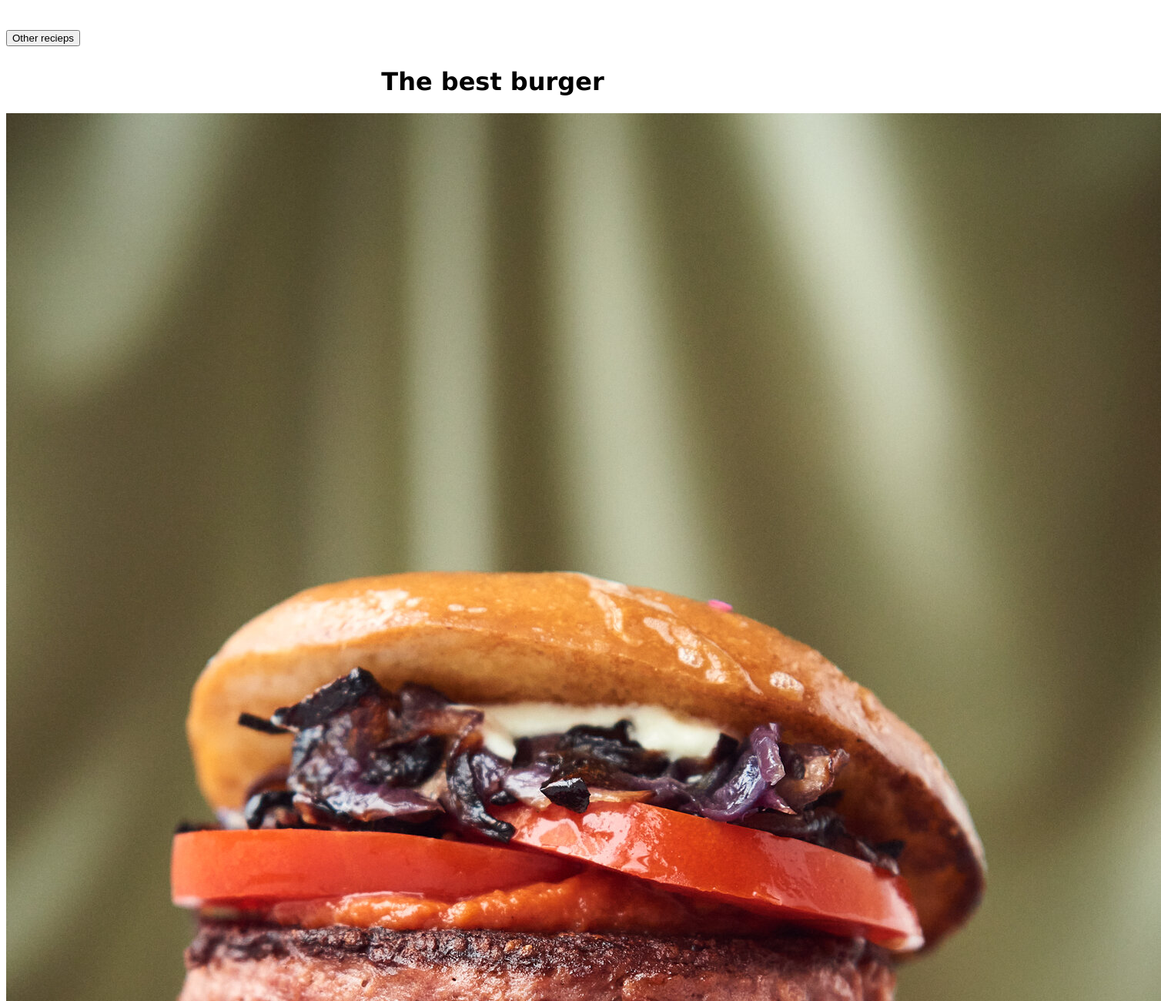
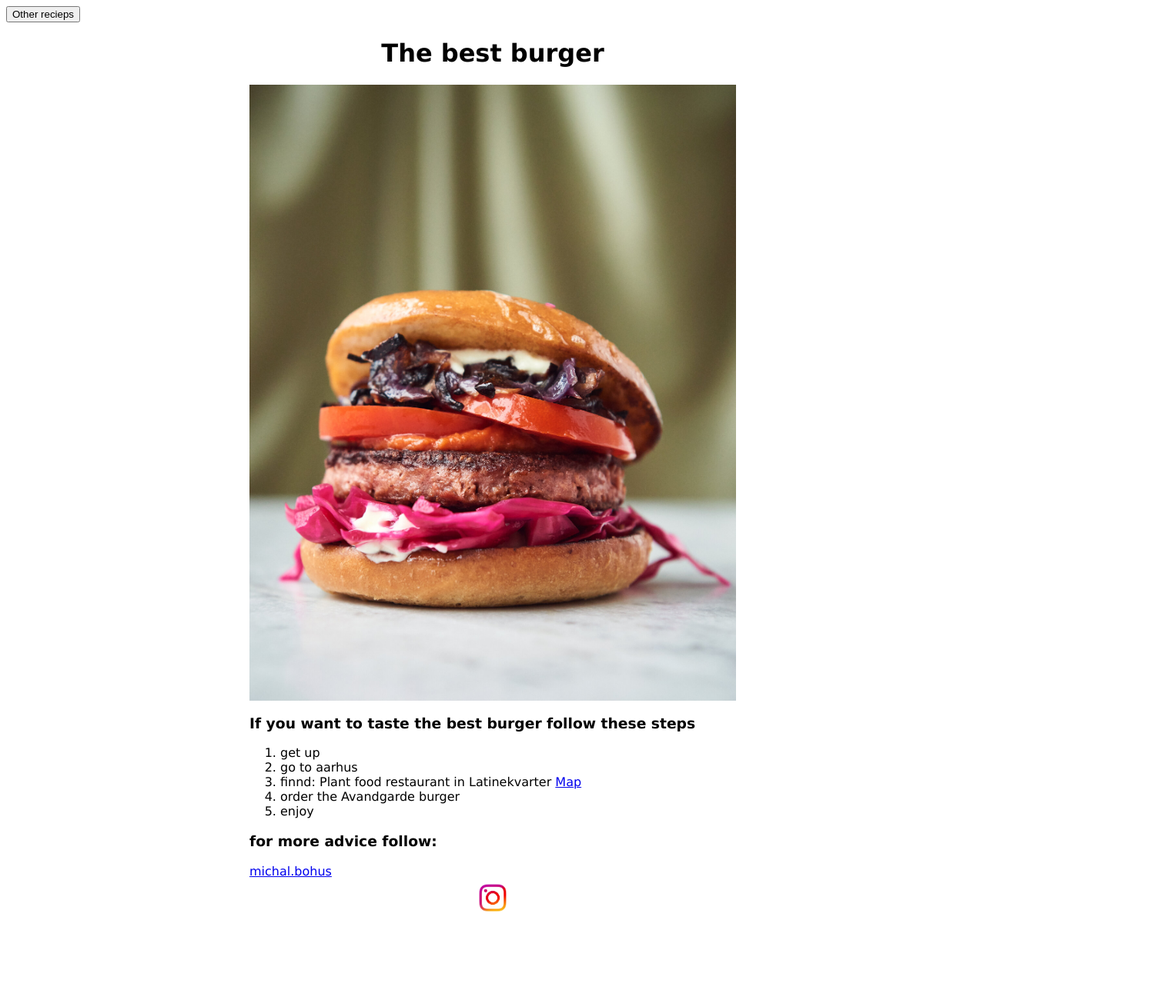
Before and after one commit to MB11-Git/odin-recipes, a plain HTML site: page burger.html in a window 1280 px wide. Shown: the top 1300 px of the page at 77% size, 1508 px wide, since content can reach past the window. After the commit the page ends 1207 px from the top, so only its background shows below. Drawn offline with Linux system fonts and the light colour scheme.

Commit message:
added bits of css

```diff
--- a/burger.html
+++ b/burger.html
@@ -12,8 +12,14 @@
     <a id="home1" href="index.html"> <input type="submit" value="Other recieps"></a>
 
     <h1>The best burger</h1>
-   <div> <img src="./img/burger.jpg" alt="burger"> </div>
-   <p><h3>If you want to taste the best burger follow these steps</h3></p>
+
+
+        <div class="pic">
+            <img src="./img/burger.jpg" alt="burger">
+        </div>
+
+  <div class="text">
+    <p><h3>If you want to taste the best burger follow these steps</h3></p>
    <p>
        <ol>
            <li>get up</li>
@@ -24,9 +30,14 @@
        </ol>
    </p>
 
-   <p><h3>for more advice follow: michal.bohus on instagram</h3></p>
+
+<p> <h3>for more advice follow: </h3>
 
     <a href="https://www.instagram.com/michal.bohus/" target="_blank" rel="noopener noreferrer" >michal.bohus</a>
+   <img id="insta" src="./img/insta.png" alt="">
+</p>
+
+</div>
 
 </body>
 </html>
--- a/style.css
+++ b/style.css
@@ -1,8 +1,21 @@
 h1{text-align: center;
 font-family: 'Lucida Sans', 'Lucida Sans Regular', 'Lucida Grande', 'Lucida Sans Unicode', Geneva, Verdana, sans-serif
 }
-#home1{font-family: verdana;
-font-size: 50px;
-border: black;
-border-radius: 15%;
-}
+
+img{display: block;
+    width: 50%;
+    height: 800px;
+    margin-left: auto;
+    margin-right: auto;
+    }
+
+.text{margin-left: auto;
+    margin-right: auto;
+    display: block;
+    width: 50%;
+font-size: medium;
+font-family:Verdana, Geneva, Tahoma, sans-serif}
+
+#insta{display: block;
+    height: 50px;
+    width: 50px;}
```
Also changed, not shown: index.html (+1 -1 lines), img/burger2.jpeg (added), img/insta.png (added), 3 other files.
